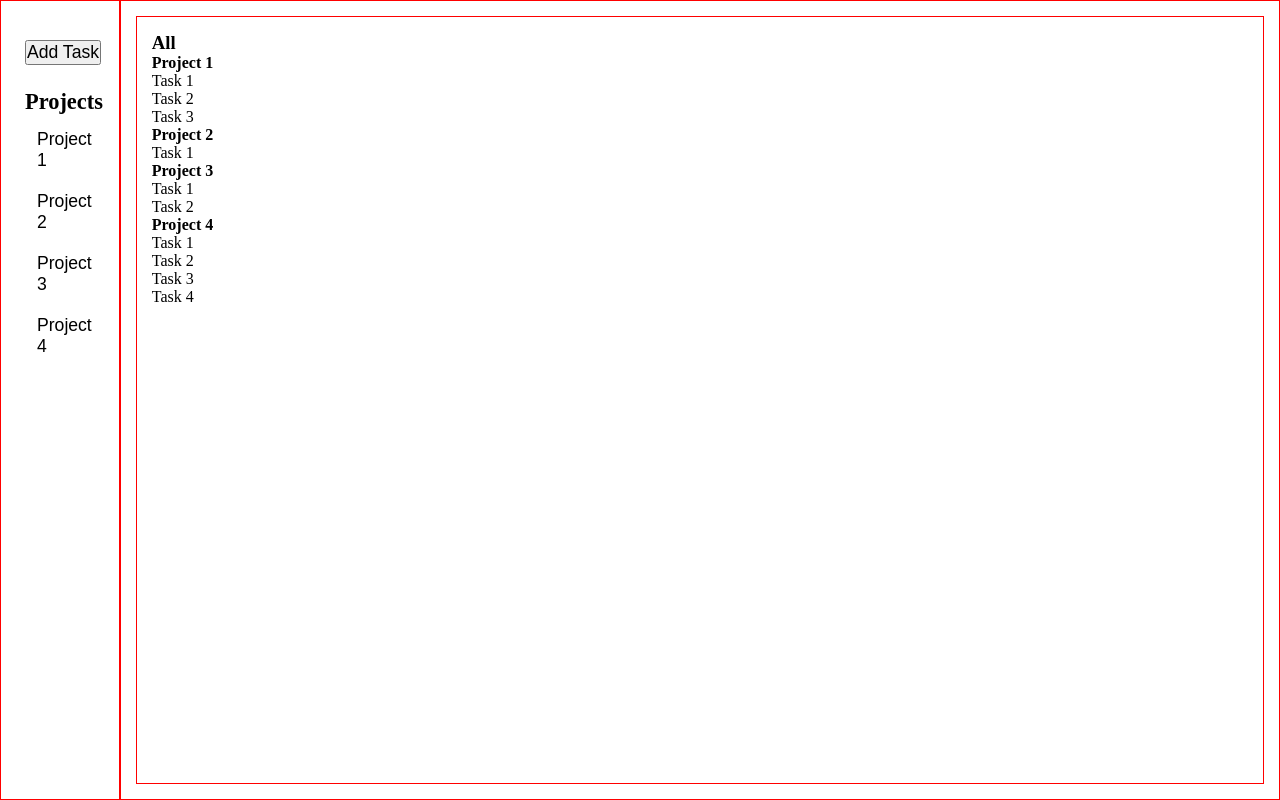
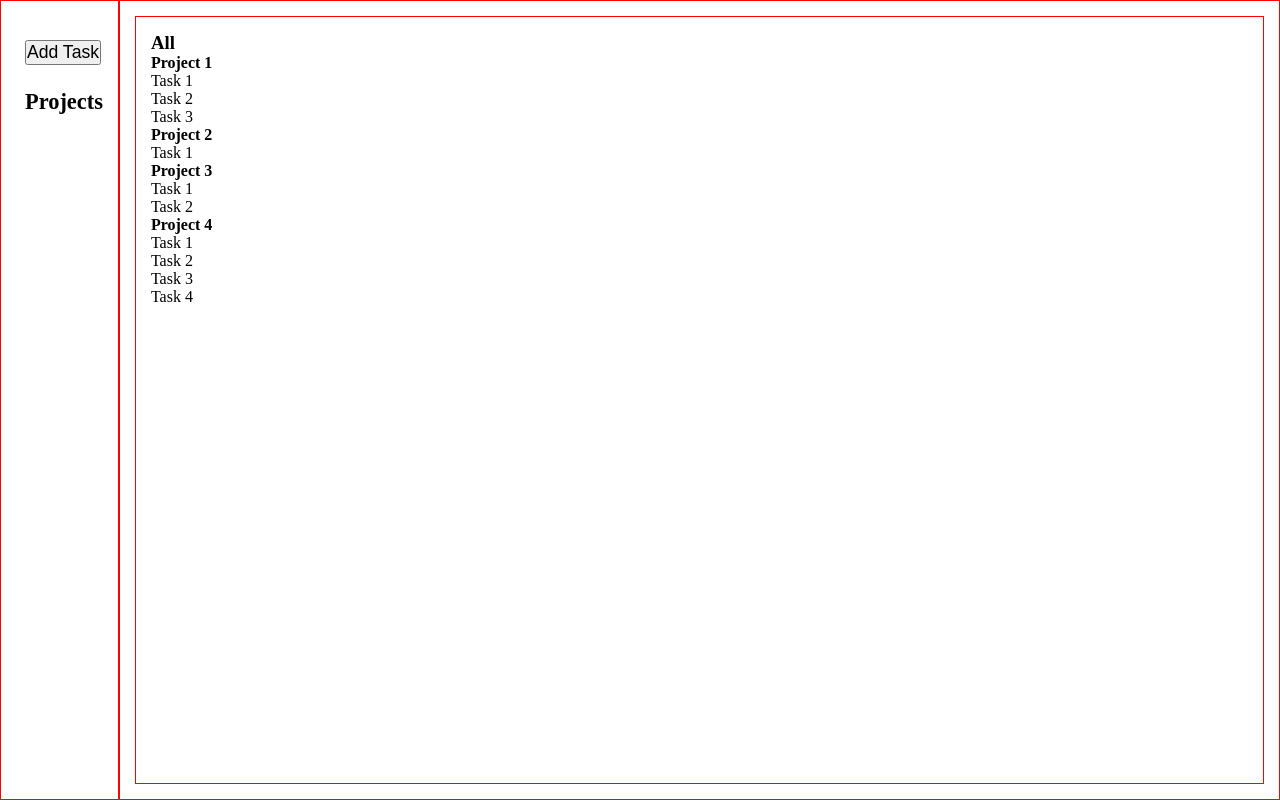
Before and after one commit to jkaps9/todo-list, a website built with webpack: page src/template.html in a window 1280 px wide. Built offline with nearby package versions, Linux system fonts and the light colour scheme.

Commit message:
Add displayController w/ clear projects function

```diff
--- a/src/displayController.js
+++ b/src/displayController.js
@@ -0,0 +1,11 @@
+export const displayController = (function () {
+    const projectList = document.querySelector("#project-list");
+
+    const clearProjectList = () => {
+        while (projectList.firstChild) {
+            projectList.removeChild(projectList.lastChild);
+        }
+    };
+
+    return { clearProjectList };
+})();
--- a/src/index.js
+++ b/src/index.js
@@ -1,6 +1,7 @@
 import "./styles.css";
 import { ToDo } from "./todo.js";
 import { Project } from "./project.js";
+import { displayController } from "./displayController.js";
 
 const toDoItem = new ToDo("Sleep", "Go to sleep", new Date(2025, 4, 27), "High");
 console.log(toDoItem);
@@ -19,3 +20,8 @@ console.log(defaultProject);
 
 defaultProject.removeItem(toDoItem);
 console.log(defaultProject);
+
+const projects = [];
+projects.push(defaultProject);
+
+displayController.clearProjectList();
--- a/src/styles.css
+++ b/src/styles.css
@@ -13,7 +13,7 @@ main>* {
 
 body {
     display: grid;
-    grid-template-columns: 1fr 10fr;
+    grid-template-columns: auto 1fr;
     min-height: 100vh;
 }
 
--- a/src/template.html
+++ b/src/template.html
@@ -11,7 +11,7 @@
     <aside>
         <button id="add-task">Add Task</button>
         <h3>Projects</h3>
-        <ul>
+        <ul id="project-list">
             <li>
                 <button class="project-btn">
                     Project 1
```
